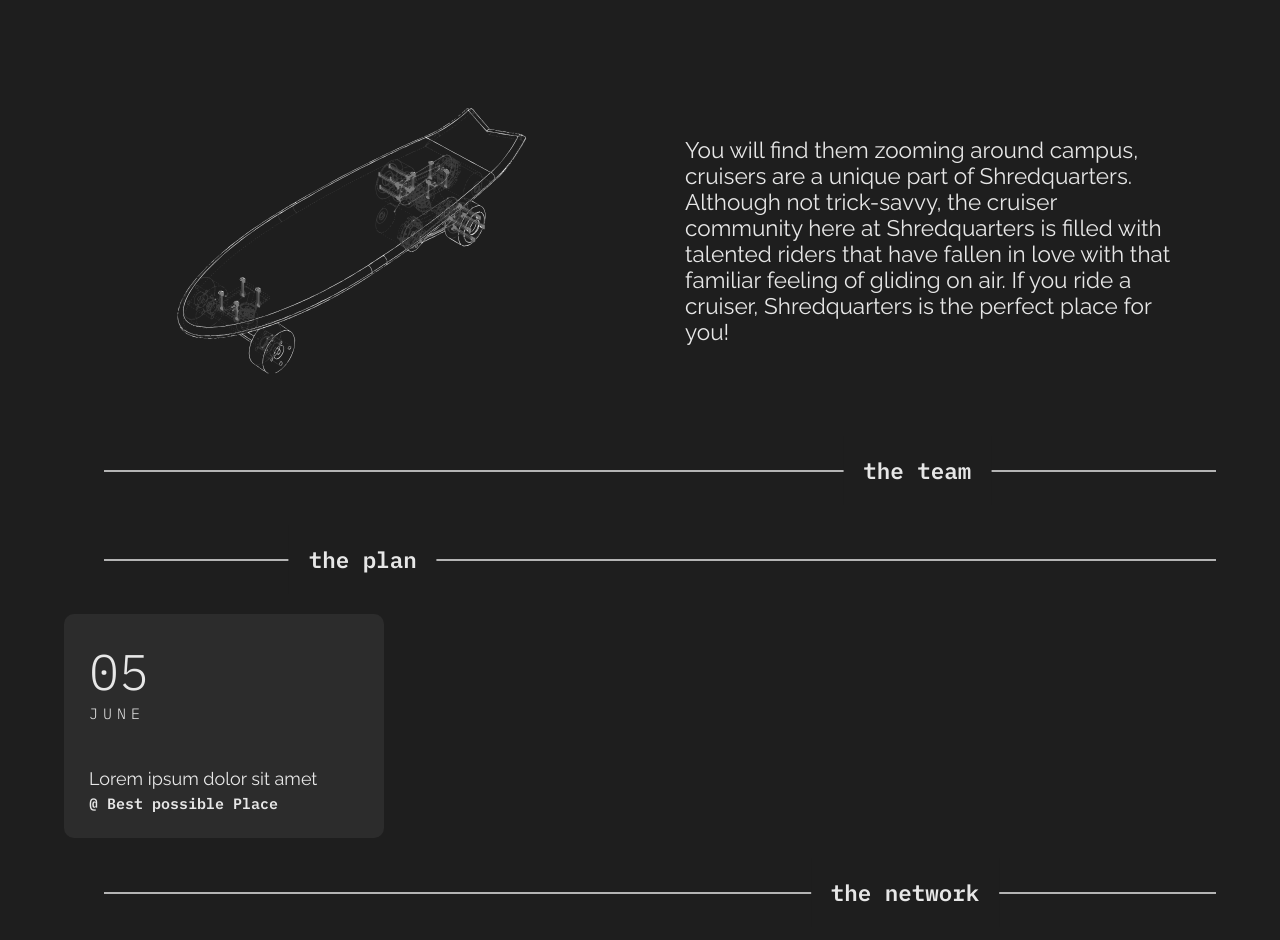
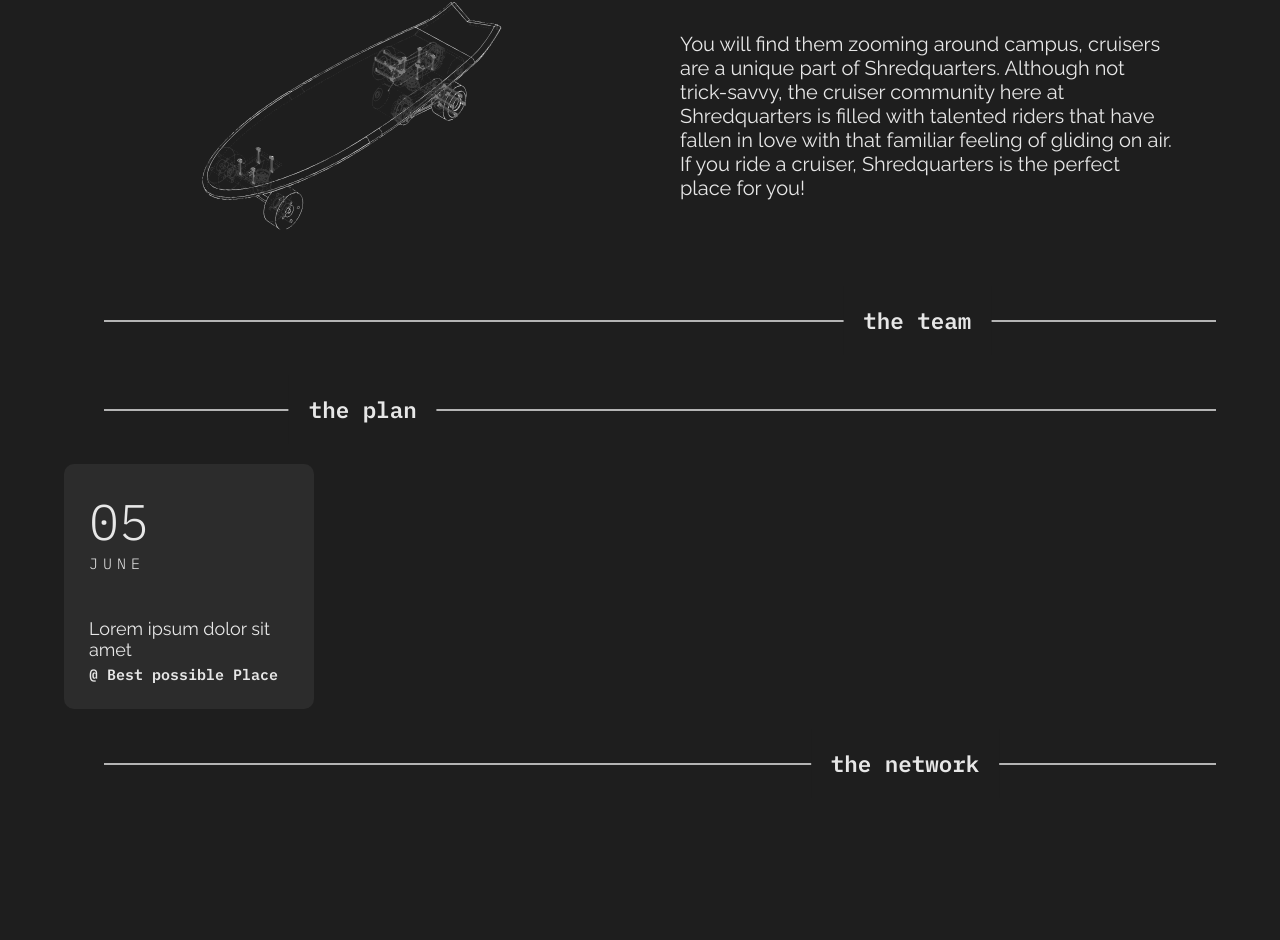
Before and after one commit to redpwilliams/shredquarters_vt, a Next.js app: page / in a window 1280 px wide. Shown: the part 1244-2184 px from the top of the page. After the commit the page ends 2062 px from the top, so only its background shows below. Built offline with nearby package versions, Linux system fonts and the light colour scheme.

Commit message:
style: grid layout for events

```diff
--- a/components/BoardType/BoardType.module.sass
+++ b/components/BoardType/BoardType.module.sass
@@ -14,11 +14,11 @@
     padding: 0 2em
 
 .iso
-  $img-size: 35rem
+  $img-size: 30rem
   width: $img-size
   height: $img-size
   justify-self: center
 
 .description
   color: $sq-white
-  font-size: 2.25rem
+  font-size: 2em
--- a/components/UpcomingEvent/UpcomingEvent.module.sass
+++ b/components/UpcomingEvent/UpcomingEvent.module.sass
@@ -4,10 +4,12 @@
   color: $sq-white
   background-color: #2c2c2c
   font-family: "IBM Plex Mono", monospace
-  width: 32rem
+  width: 25rem
   display: flex
   flex-direction: column
   border-radius: 10px
+  // margin: 0 60px
+  // min-width: 200px
 
   $horizontal-padding: 2.5rem
 
--- a/components/UpcomingEvent/UpcomingEvent.tsx
+++ b/components/UpcomingEvent/UpcomingEvent.tsx
@@ -28,7 +28,7 @@ const UpcomingEvent: NextPage<Props> = ({
   link
 }) => {
   return (
-    <div className={styles.container}>
+    <li className={styles.container}>
       <header>
         <h3>{stringifyDay(day)}</h3>
         <h4>{month}</h4>
@@ -39,7 +39,7 @@ const UpcomingEvent: NextPage<Props> = ({
           <a href={link}>{`@ ${location}`}</a>
         </h5>
       </main>
-    </div>
+    </li>
   )
 }
 
--- a/pages/index.tsx
+++ b/pages/index.tsx
@@ -73,6 +73,7 @@ const Home: NextPage = () => {
         <TextDivider header="The Team" float={80} />
         <TextDivider header="The Plan" float={20} />
         <section className={styles.events}>
+          <ul>
             <UpcomingEvent
               day={5}
               month="June"
@@ -80,6 +81,7 @@ const Home: NextPage = () => {
               location="Best possible Place"
               link="https://goo.gl/maps/23YMJ86AsvqjRzCh9"
             />
+          </ul>
         </section>
         <TextDivider header="The Network" float={80} />
       </main>
--- a/styles/Home.module.sass
+++ b/styles/Home.module.sass
@@ -8,6 +8,7 @@
   display: flex
   justify-content: space-between
   align-items: center
+
 .content
   color: $sq_white
   display: flex
@@ -46,3 +47,18 @@
   display: block
   width: $img-size
   height: $img-size
+
+.events ul
+  list-style: none
+  display: grid
+  grid-template-columns: repeat(auto-fit, minmax(250px, 1fr))
+  gap: 30px
+  overflow-x: scroll
+  grid-auto-flow: column
+  position: relative
+
+  -ms-overflow-style: none
+  scrollbar-width: none
+
+  &::-webkit-scrollbar
+    display: none
```
Lines whose indentation alone changed are shown as unchanged.
